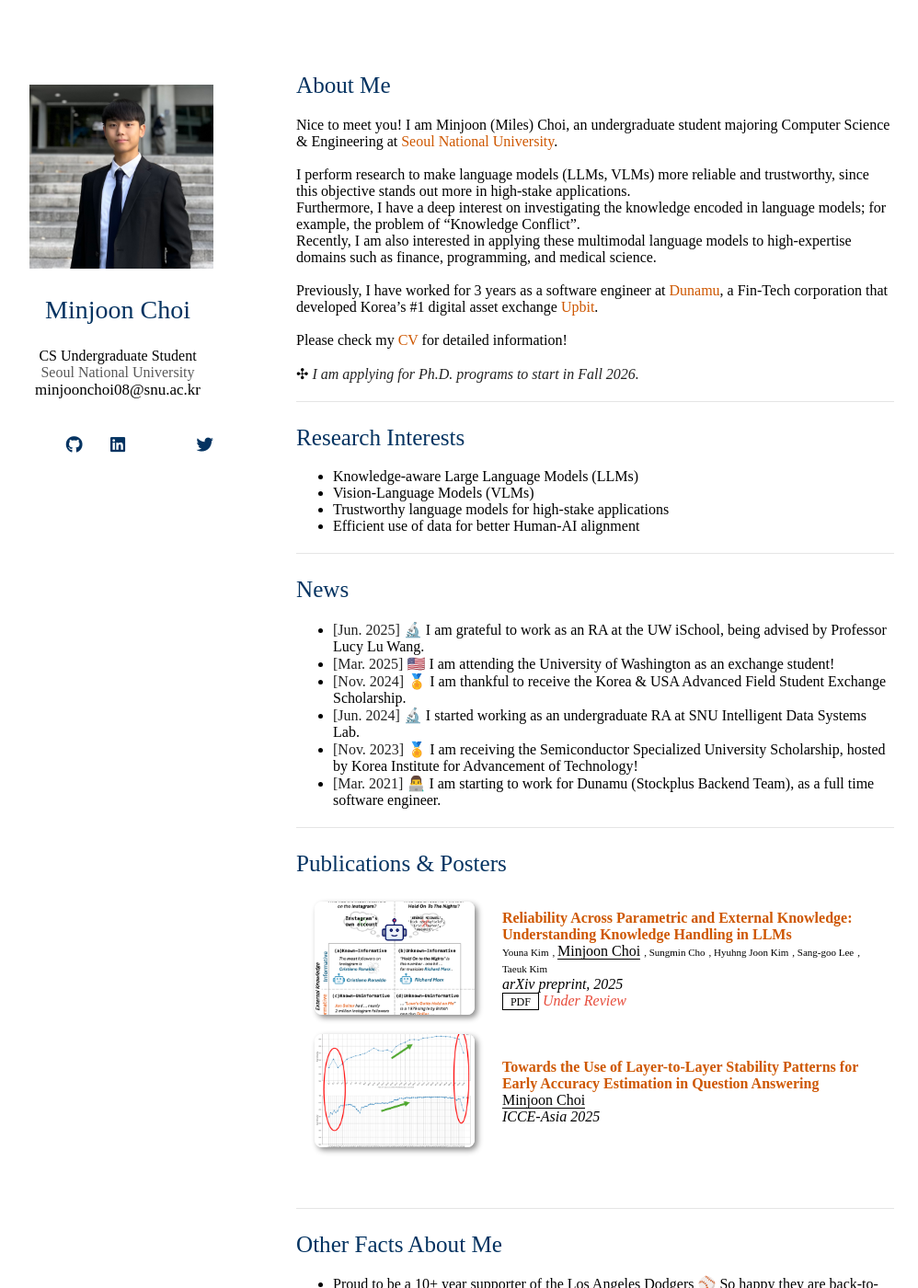
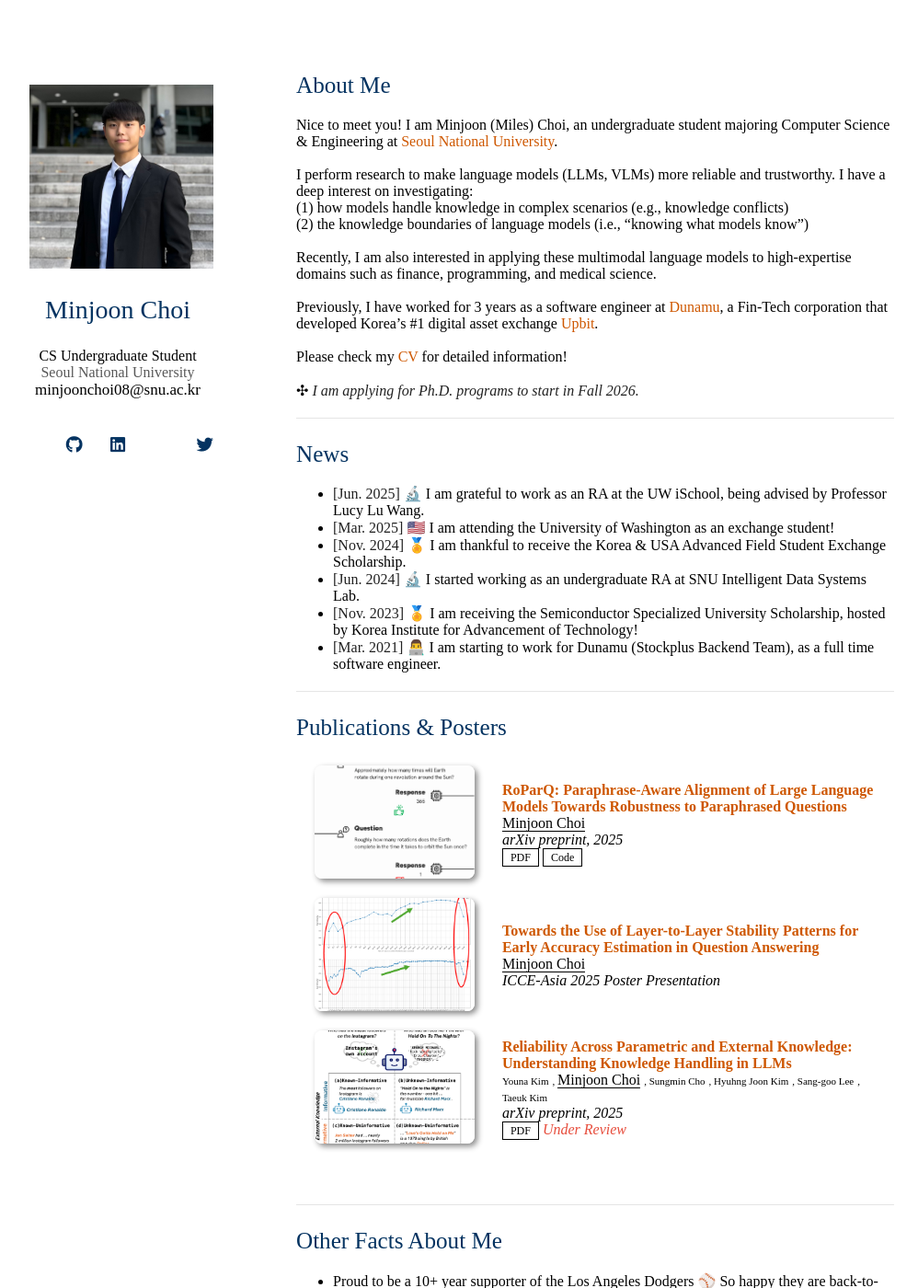
Before and after one commit to m-joon-ixix/m-joon-ixix.github.io, a Jekyll site: the page built from index.md, in a window 1280 px wide and 1400 px high. Shown: the whole window at 92% size, without its empty margins (148-1146 px from the left). Built offline with Jekyll 4.4.1, drawn with Linux system fonts in a browser that asks for light colours; nearby versions of some CDN libraries; a style sheet for code colours, icons or effects is not loaded; our own code applies the rules of GitHub Pages for plain Markdown files.

Commit message:
update Nov. 27, 2025 (add RoParQ paper)

```diff
--- a/_data/publications.yml
+++ b/_data/publications.yml
@@ -1,4 +1,24 @@
 main:
+  - title: "RoParQ: Paraphrase-Aware Alignment of Large Language Models Towards Robustness to Paraphrased Questions"
+    authors: Minjoon Choi
+    conference_short:
+    conference: arXiv preprint, 2025
+    paper: https://arxiv.org/abs/2511.21568
+    pdf: https://arxiv.org/pdf/2511.21568
+    code: https://github.com/m-joon-ixix/RoParQ
+    bibtex:
+    image: ./assets/img/choi2025roparq-intro.png
+    notes:
+  - title: "Towards the Use of Layer-to-Layer Stability Patterns for Early Accuracy Estimation in Question Answering"
+    authors: Minjoon Choi
+    conference_short:
+    conference: ICCE-Asia 2025 Poster Presentation
+    paper: ./assets/files/Layer-to-Layer Stability_ICCE-Asia_2025.pdf
+    pdf:
+    code:
+    bibtex:
+    image: ./assets/img/choi2025layertolayerstabilityforaccuracyestimation.png
+    notes:
   - title: "Reliability Across Parametric and External Knowledge: Understanding Knowledge Handling in LLMs"
     authors: Youna Kim, Minjoon Choi, Sungmin Cho, Hyuhng Joon Kim, Sang-goo Lee, Taeuk Kim
     conference_short:
@@ -9,13 +29,3 @@ main:
     bibtex:
     image: ./assets/img/kim2025reliabilityparametricexternalknowledge.png
     notes: Under Review
-  - title: "Towards the Use of Layer-to-Layer Stability Patterns for Early Accuracy Estimation in Question Answering"
-    authors: Minjoon Choi
-    conference_short:
-    conference: ICCE-Asia 2025
-    paper: ./assets/files/Layer-to-Layer Stability_ICCE-Asia_2025.pdf
-    pdf:
-    code:
-    bibtex:
-    image: ./assets/img/choi2025layertolayerstabilityforaccuracyestimation.png
-    notes:
--- a/index.md
+++ b/index.md
@@ -5,27 +5,18 @@ layout: homepage
 ## About Me
 
 Nice to meet you! I am Minjoon (Miles) Choi, an undergraduate student majoring Computer Science & Engineering at <a href="https://en.snu.ac.kr/index.html" target="_blank">Seoul National University</a>.
-<br/><br/>
-I perform research to make language models (LLMs, VLMs) more reliable and trustworthy, since this objective stands out more in high-stake applications.
-<br/>
-Furthermore, I have a deep interest on investigating the knowledge encoded in language models; for example, the problem of "Knowledge Conflict".
-<br/>
+<br><br>
+I perform research to make language models (LLMs, VLMs) more reliable and trustworthy. I have a deep interest on investigating:<br>
+(1) how models handle knowledge in complex scenarios (e.g., knowledge conflicts)<br>
+(2) the knowledge boundaries of language models (i.e., "knowing what models know")<br>
+<br>
 Recently, I am also interested in applying these multimodal language models to high-expertise domains such as finance, programming, and medical science.
-<br/><br/>
+<br><br>
 Previously, I have worked for 3 years as a software engineer at <a href="https://www.dunamu.com/en" target="_blank">Dunamu</a>, a Fin-Tech corporation that developed Korea's #1 digital asset exchange <a href="https://upbit.com/home" target="_blank">Upbit</a>.
-<br/><br/>
+<br><br>
 Please check my <a href="assets/files/minjoon-cv.pdf" target="_blank">CV</a> for detailed information!
-<br/><br/>
+<br><br>
 ✣ ***I am applying for Ph.D. programs to start in Fall 2026.***
-
----
-
-## Research Interests
-
-- Knowledge-aware Large Language Models (LLMs)
-- Vision-Language Models (VLMs)
-- Trustworthy language models for high-stake applications
-- Efficient use of data for better Human-AI alignment
 
 ---
 
@@ -40,22 +31,22 @@ Please check my <a href="assets/files/minjoon-cv.pdf" target="_blank">CV</a> for
 ---
 
 <!-- {% include_relative _includes/education.md %}
-<br/>
+<br>
 
 ---
 
 {% include_relative _includes/professional_experience.md %}
-<br/>
+<br>
 
 ---
 
 {% include_relative _includes/research_experience.md %}
-<br/>
+<br>
 
 --- -->
 
 {% include_relative _includes/publications.md %}
-<br/>
+<br>
 
 ---
 
```
Also changed, not shown: assets/img/choi2025roparq-intro.png (added), 1 other file.
